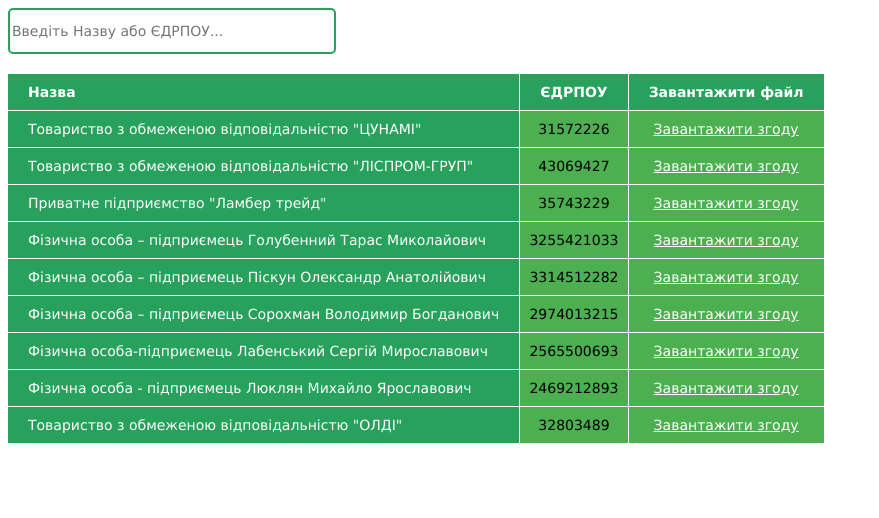
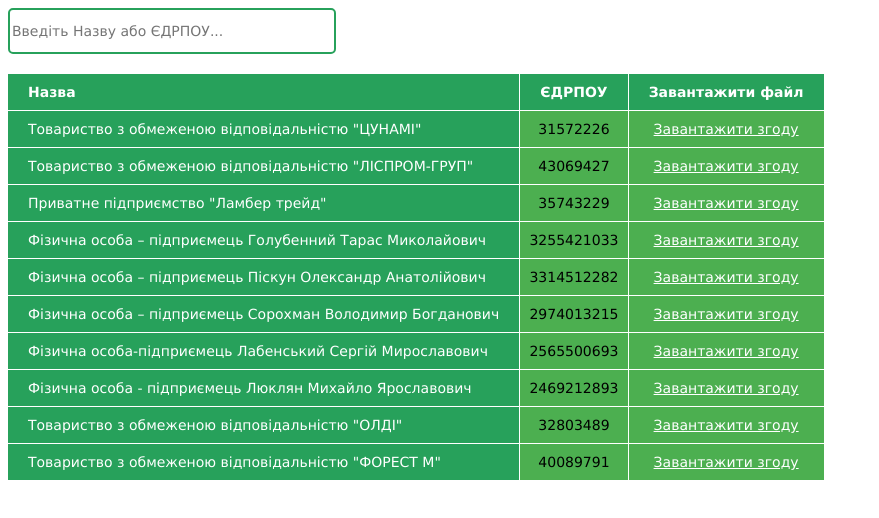
Before and after one commit to valeriytitovych/agreement, a website: page index.html in a window 1280 px wide. Shown: the whole page, without its empty margins (0-879 px from the left). Drawn offline with Linux system fonts and the light colour scheme.

Commit message:
added 1 companie

```diff
--- a/index.html
+++ b/index.html
@@ -67,6 +67,11 @@
                     <td>32803489</td>
                     <td><a href="./src/ТОВ ОЛДІ .zip" download="">Завантажити згоду</a></td>
                 </tr>
+                <tr>
+                    <td>Товариство з обмеженою відповідальністю "ФОРЕСТ М"</td>
+                    <td>40089791</td>
+                    <td><a href="./src/Форест М.pdf" download="">Завантажити згоду</a></td>
+                </tr>
             </tbody>
         </table>
     </div>
```
Also changed, not shown: 1 other file.
